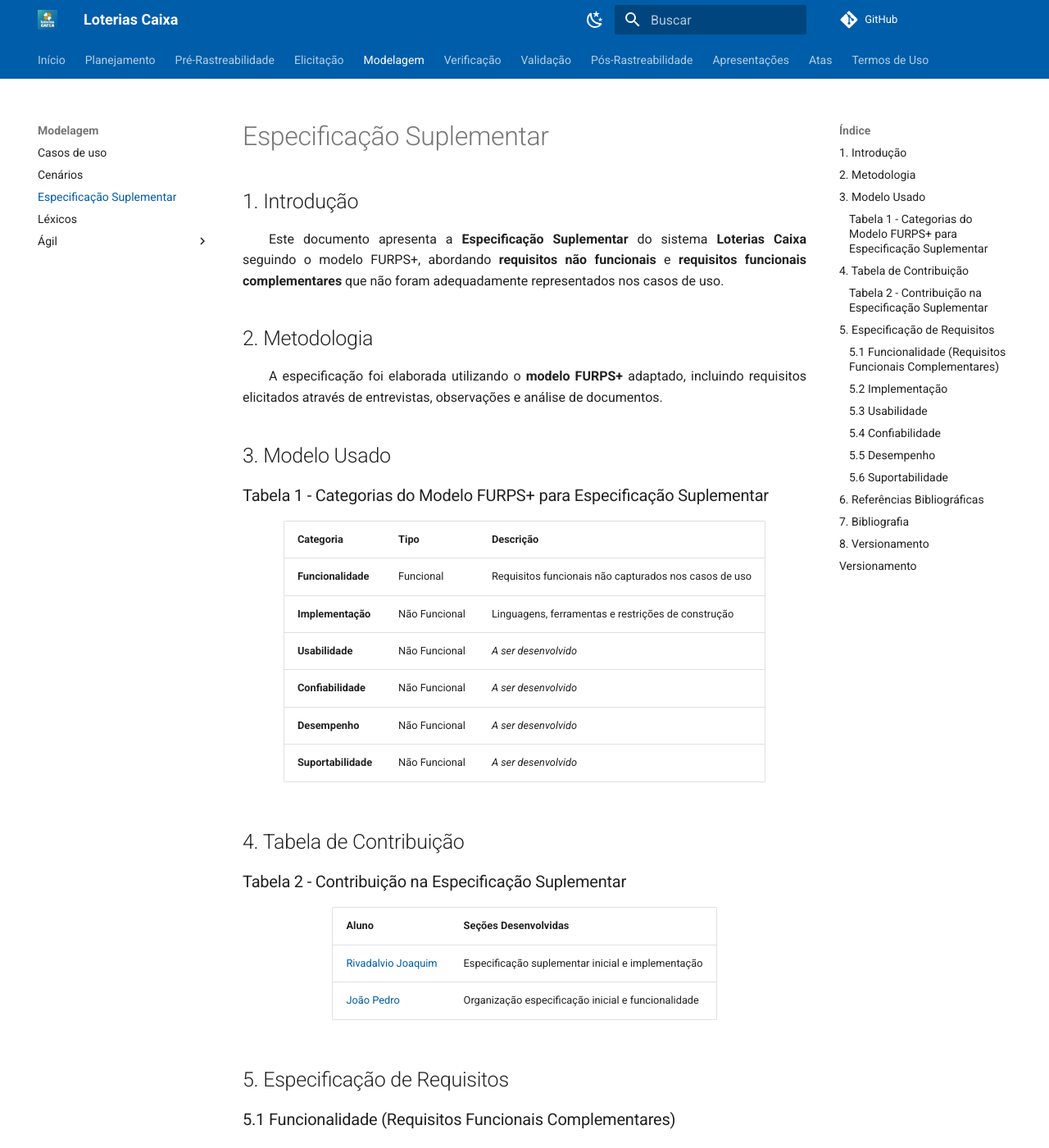
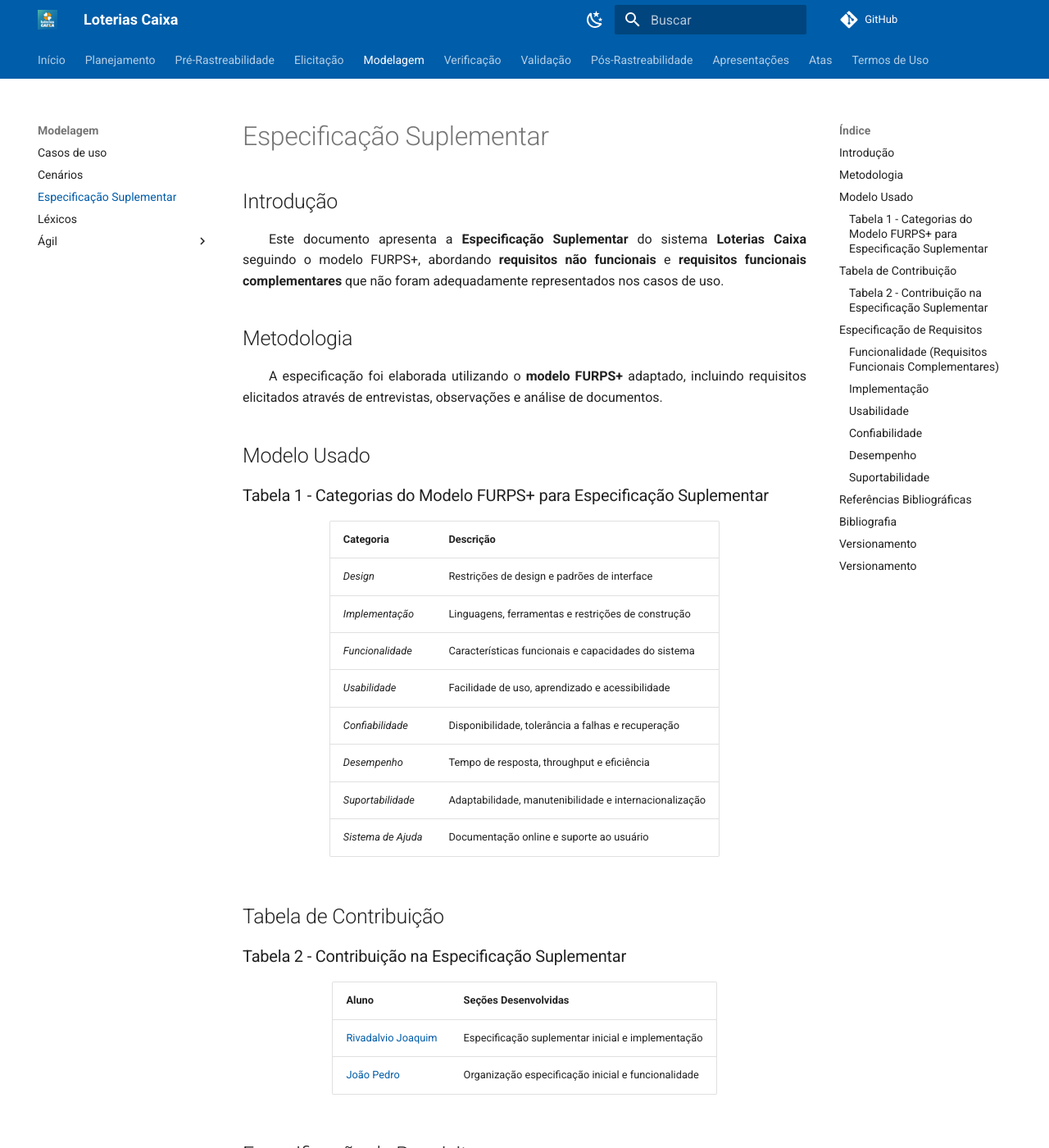
Before and after one commit to Requisitos-de-Software/2025.2-LoteriasCaixa, an MkDocs documentation site: the page built from docs/Modelagem/Especificação Suplementar.md, in a window 1280 px wide and 1400 px high. Shown: the whole window at 82% size. Built offline with MkDocs 1.6.1 and Material for MkDocs 9.7.7, drawn with Linux system fonts in a browser that asks for light colours; comment, search, counter and statistics services are not loaded; some of the changed text lies outside the part shown.

Commit message:
Update Especificação Suplementar.md

```diff
--- a/docs/Modelagem/Especificação Suplementar.md
+++ b/docs/Modelagem/Especificação Suplementar.md
@@ -1,27 +1,29 @@
 # Especificação Suplementar
 
-## 1. Introdução
+##  Introdução
 
 Este documento apresenta a **Especificação Suplementar** do sistema **Loterias Caixa** seguindo o modelo FURPS+, abordando **requisitos não funcionais** e **requisitos funcionais complementares** que não foram adequadamente representados nos casos de uso.
 
-## 2. Metodologia
+##  Metodologia
 
 A especificação foi elaborada utilizando o **modelo FURPS+** adaptado, incluindo requisitos elicitados através de entrevistas, observações e análise de documentos.
 
-## 3. Modelo Usado
+##  Modelo Usado
 
 ### Tabela 1 - Categorias do Modelo FURPS+ para Especificação Suplementar
 
-| Categoria | Tipo | Descrição |
-|-----------|------|-----------|
-| **Funcionalidade** | Funcional | Requisitos funcionais não capturados nos casos de uso |
-| **Implementação** | Não Funcional | Linguagens, ferramentas e restrições de construção |
-| **Usabilidade** | Não Funcional | *A ser desenvolvido* |
-| **Confiabilidade** | Não Funcional | *A ser desenvolvido* |
-| **Desempenho** | Não Funcional | *A ser desenvolvido* |
-| **Suportabilidade** | Não Funcional | *A ser desenvolvido* |
+| Categoria | Descrição |
+|-----------|-----------|
+| *Design* | Restrições de design e padrões de interface |
+| *Implementação* | Linguagens, ferramentas e restrições de construção |
+| *Funcionalidade* | Características funcionais e capacidades do sistema |
+| *Usabilidade* | Facilidade de uso, aprendizado e acessibilidade |
+| *Confiabilidade* | Disponibilidade, tolerância a falhas e recuperação |
+| *Desempenho* | Tempo de resposta, throughput e eficiência |
+| *Suportabilidade* | Adaptabilidade, manutenibilidade e internacionalização |
+| *Sistema de Ajuda* | Documentação online e suporte ao usuário |
 
-## 4. Tabela de Contribuição
+##  Tabela de Contribuição
 
 ### Tabela 2 - Contribuição na Especificação Suplementar
 
@@ -30,9 +32,9 @@
 | [Rivadalvio Joaquim](https://github.com/RivaFilho) | Especificação suplementar inicial e implementação |
 | [João Pedro](https://github.com/Jadequilin) | Organização especificação inicial e funcionalidade |
 
-## 5. Especificação de Requisitos
+##  Especificação de Requisitos
 
-### 5.1 Funcionalidade (Requisitos Funcionais Complementares)
+###  Funcionalidade (Requisitos Funcionais Complementares)
 
 *Requisitos funcionais que complementam os casos de uso principais*
 
@@ -43,7 +45,7 @@
 | **RF16** | O sistema fornece avisos ao usuário sobre seu limite diário de apostas | Não Implementado | **ENT25** |
 | **RF27** | O aplicativo deve permitir o cancelamento de apostas antes do sorteio | Não Implementado | **OBS16** |
 
-### 5.2 Implementação
+###  Implementação
 
 *Requisitos não funcionais relacionados a tecnologias e arquitetura*
 
@@ -55,27 +57,27 @@
 | **RF02** | O aplicativo utiliza tanto o sistema da própria empresa para que o usuário consiga acessar os seus dados no sistema | Implementado | **AD02** |
 | **RF03** | O aplicativo entrega as facilidades para realizar as mesmas funções que o site ou ir pessoalmente a uma lotérica | Implementado | **AD03** |
 
-### 5.3 Usabilidade
+###  Usabilidade
 *A ser desenvolvido*
 
-### 5.4 Confiabilidade
+###  Confiabilidade
 *A ser desenvolvido*
 
-### 5.5 Desempenho
+###  Desempenho
 *A ser desenvolvido*
 
-### 5.6 Suportabilidade
+###  Suportabilidade
 *A ser desenvolvido*
 
-## 6. Referências Bibliográficas
+##  Referências Bibliográficas
 
 > SERRANO, Milene; SERRANO, Maurício. **Requisitos - Aula 10**. Disponível em: <https://aprender3.unb.br/pluginfile.php/3210627/mod_resource/content/1/Aula%2010.pdf>. Acesso em: 11/10/2025.
 
-## 7. Bibliografia
+##  Bibliografia
 
 > SERRANO, Milene; SERRANO, Maurício. **Requisitos - Aula 10**. Disponível em: <https://aprender3.unb.br/pluginfile.php/3210627/mod_resource/content/1/Aula%2010.pdf>. Acesso em: 11/10/2025.
 
-## 8. Versionamento
+##  Versionamento
 
 | Versão | Data | Autor | Descrição | Revisor |
 |--------|------|--------|-----------|---------|
@@ -88,4 +90,5 @@
 | Versão | Data | Autor | Descrição | Revisor |
 |--------|------|--------|-----------|---------|
 | `1.0` | 11/10/2025 | [Rivadalvio Joaquim](https://github.com/RivaFilho) | Criação inicial da especificação suplementar | [João Pedro](https://github.com/Jadequilin) |
+
 | `1.1` | 12/10/2025 | [João Pedro](https://github.com/Jadequilin) | Adaptação para modelo FURPS+ completo | [Rivadalvio Joaquim](https://github.com/RivaFilho) |
```
